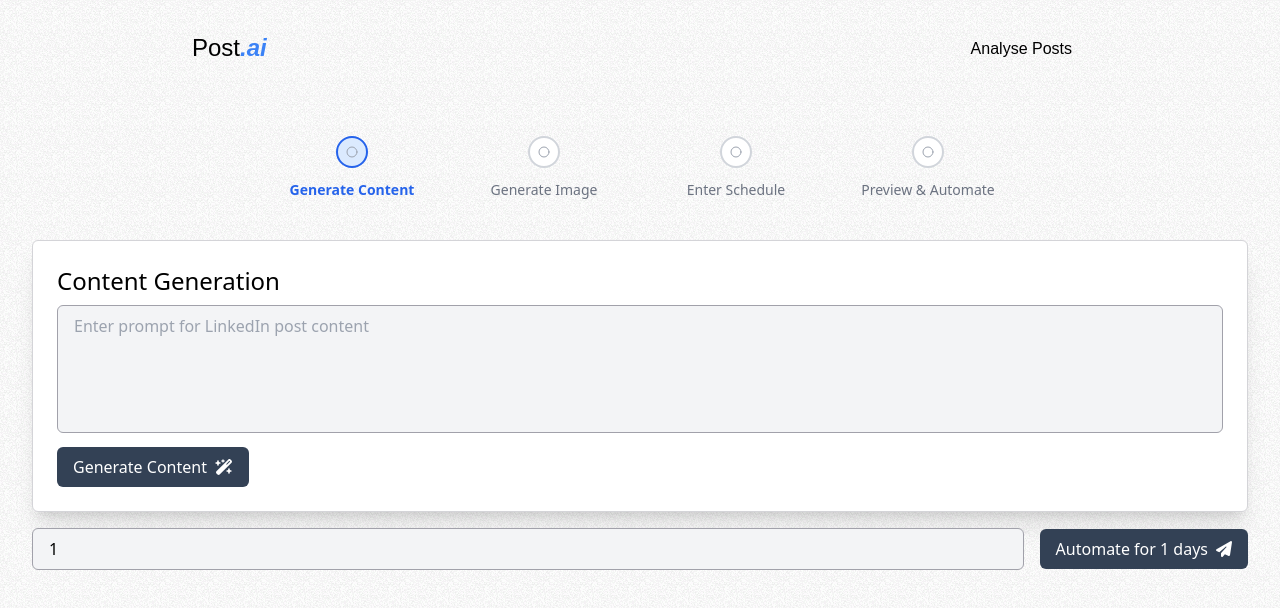
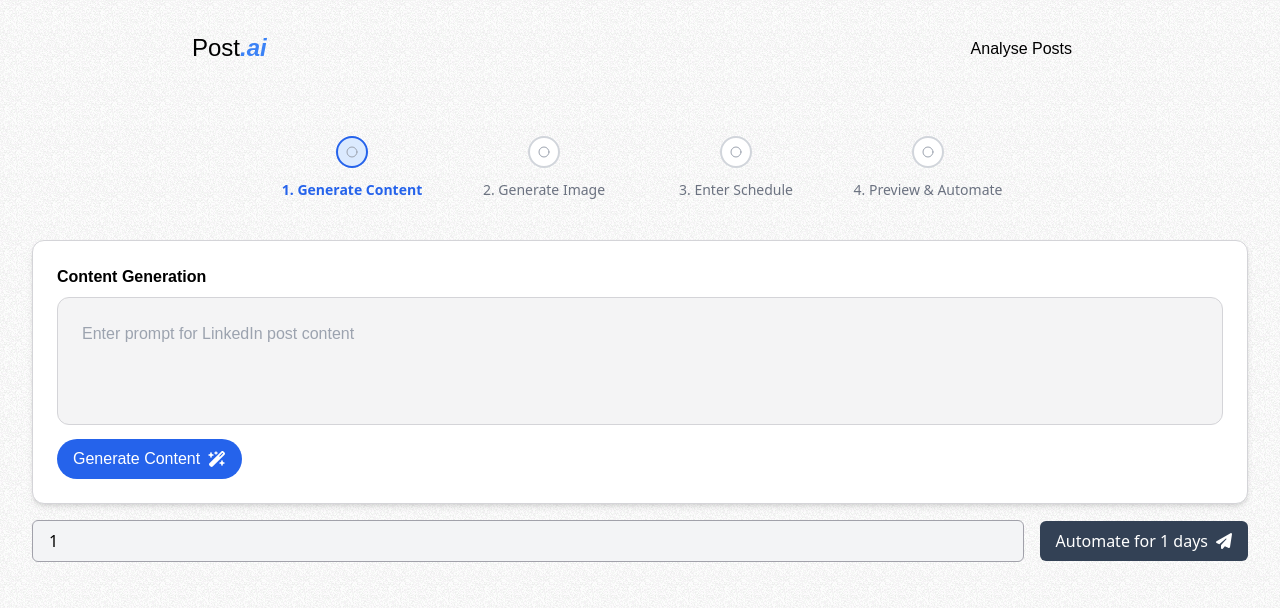
Before and after one commit to Aditya1101999/linkedin-post-automation, a React (Create React App) app in the folder client/: page /generate in a window 1280 px wide. Shown: the top 608 px of the page. Built offline with nearby package versions, Linux system fonts and the light colour scheme.

Commit message:
improved UI for content and image generation, added loading

```diff
--- a/client/src/components/ContentQuery.js
+++ b/client/src/components/ContentQuery.js
@@ -7,8 +7,10 @@
 } from '@fortawesome/free-solid-svg-icons';export default function ContentQuery({ content, setContent }) {
 
     const [contentQuery, setContentQuery] = useState('');
+    const [loading, setLoading] = useState(false);
 
     const handleGenerateContent = async () => {
+        setLoading(true);
         try {
           const contentResponse = await axios.post(
             'https://linkedin-post-automation.onrender.com/api/v1/generate-content',
@@ -18,6 +20,7 @@
           );
           const generatedContent = contentResponse.data.content;
           setContent(generatedContent);
+          setLoading(false);
         } catch (error) {
           console.error('Error generating content:', error);
         }
@@ -25,25 +28,25 @@
 
     return (
         <>
-            <div className="p-6 bg-white border border-zinc-300 rounded-md shadow-xl">
-                <h3 className="text-2xl font-ubuntu">Content Generation</h3>
+            <div className="p-6 bg-white border border-zinc-300 rounded-xl shadow-md">
+                <h3 className="text-md font-montserrat font-semibold">Content Generation</h3>
                 <textarea
                     value={contentQuery}
                     onChange={(e) => setContentQuery(e.target.value)}
                     placeholder="Enter prompt for LinkedIn post content"
-                    className="w-full h-32 px-4 py-2 mt-2 bg-gray-100 border border-zinc-400 rounded-md resize-none"
+                    className="w-full h-32 p-6 mt-2 bg-zinc-100 border border-zinc-300 rounded-xl resize-none font-montserrat"
                 />
                 <button
                     onClick={handleGenerateContent}
-                    className="flex items-center justify-center px-4 py-2 mt-2 text-white bg-slate-700 hover:bg-black rounded-md font-ubuntu"
+                    className={`flex items-center justify-center px-4 py-2 mt-2 text-white rounded-full font-montserrat text-md ${loading ? 'bg-gray-400 cursor-not-allowed hover:bg-red-500' :' bg-blue-600 hover:bg-blue-700'}`}
                 >
-                    Generate Content{' '}
+                    {loading ? 'Generating Content' : 'Generate Content'}
                     <FontAwesomeIcon icon={faWandMagicSparkles} className="ml-2" />
                 </button>
                 {content && (
                     <div>
-                        <h4 className="mt-4 text-lg font-semibold">Generated Content:</h4>
-                        <Markdown className="mt-4 bg-zinc-100 border border-zinc-200 rounded-md p-6">
+                        <h4 className="mt-5 text-md font-montserrat font-semibold">Generated Content:</h4>
+                        <Markdown className="mt-4 bg-zinc-100 border border-zinc-300 rounded-xl p-6">
                             {content}
                         </Markdown>
                     </div>
--- a/client/src/components/ImageQuery.js
+++ b/client/src/components/ImageQuery.js
@@ -7,8 +7,10 @@
 
 export default function ImageQuery({image, setImage}){
     const [imageQuery, setImageQuery] = useState('');
+    const [loading, setLoading] = useState(false);
 
     const handleGenerateImage = async () => {
+        setLoading(true);
         try {
           const imageResponse = await axios.post(
             'https://linkedin-post-automation.onrender.com/api/v1/generate-image',
@@ -20,6 +22,7 @@
 
           const imageURL = URL.createObjectURL(imageResponse.data);
           setImage(imageURL);
+          setLoading(false);
         } catch (error) {
           console.error('Error generating image:', error);
         }
@@ -27,25 +30,25 @@
     return(
         <>
 
-        <div className="p-6 bg-white border border-zinc-300 rounded-md shadow-xl">
-          <h3 className="text-2xl font-ubuntu">Image Generation</h3>
+        <div className="p-6 bg-white border border-zinc-300 rounded-xl shadow-md">
+          <h3 className="text-md font-montserrat font-semibold">Image Generation</h3>
           <textarea
             value={imageQuery}
             onChange={(e) => setImageQuery(e.target.value)}
             placeholder="Enter prompt for LinkedIn image"
-            className="w-full h-32 px-4 py-2 mt-2 bg-gray-100 border border-zinc-400 rounded-md resize-none"
+            className="w-full h-32 p-6 mt-2 bg-zinc-100 border border-zinc-300 rounded-xl resize-none font-montserrat"
           />
           <button
             onClick={handleGenerateImage}
-            className="flex items-center justify-center px-4 py-2 mt-2 text-white bg-slate-700 hover:bg-black rounded-md font-ubuntu"
+            className={`flex items-center justify-center px-4 py-2 mt-2 text-white rounded-full font-montserrat text-md ${loading ? 'bg-gray-400 cursor-not-allowed hover:bg-red-500' :' bg-blue-600 hover:bg-blue-700'}`}
           >
-            Generate Image{' '}
+            {loading ? 'Generating Image' : 'Generate Image'}
             <FontAwesomeIcon icon={faWandMagicSparkles} className="ml-2" />
           </button>
           {image && (
             <div>
-              <h4 className="mt-4 text-lg font-semibold">Generated Image:</h4>
-              <img src={image} alt="Generated" className="mt-2 rounded-md" />
+              <h4 className="mt-5 text-md font-montserrat font-semibold">Generated Image:</h4>
+              <img src={image} alt="Generated" className="mt-2 rounded-xl" />
             </div>
           )}
         </div>
--- a/client/src/components/Timeline.js
+++ b/client/src/components/Timeline.js
@@ -34,7 +34,7 @@
                                 active >= step.id ? "text-blue-600 font-semibold" : "text-gray-500 hover:text-gray-700"
                             }`}
                         >
-                            {step.label}
+                            {step.id + 1}. {step.label}
                         </button>
                     </div>
                 ))}
```
